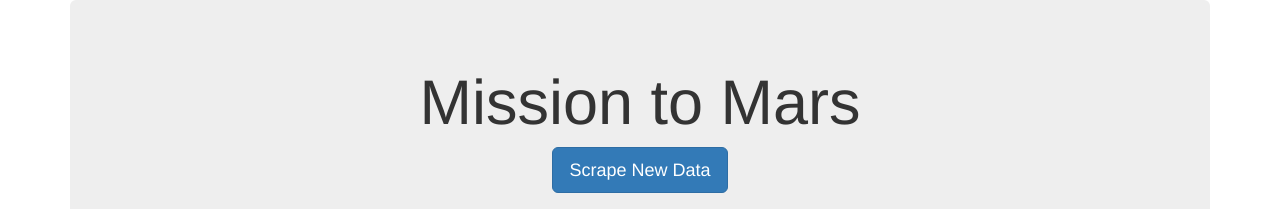
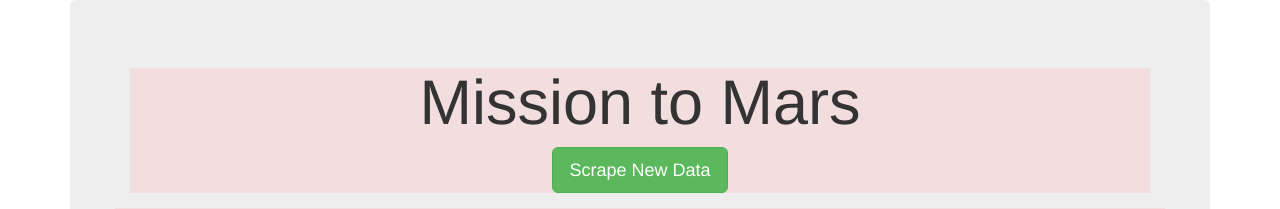
Before and after one commit to shamayun/Mission-to-Mars, a Flask app: page / in a window 1280 px wide. Shown: the top 209 px of the page. Run offline with Flask 2, Linux system fonts and the light colour scheme; data that the repository does not hold is empty; some libraries are stand-ins or nearby versions.

Commit message:
Finalizing codes, update images

```diff
--- a/templates/index.html
+++ b/templates/index.html
@@ -14,14 +14,15 @@
     <div class="container">
       <!-- Add Jumbotron to Header -->
       <div class="jumbotron text-center">
+        <div class="bg-danger">
         <h1>Mission to Mars</h1>
         <!-- Add a button to activate scraping script -->
-        <p><a class="btn btn-primary btn-lg" href="/scrape" role="button">Scrape New Data</a></p>
+        <p><a class="btn btn-success btn-lg" href="/scrape" role="button">Scrape New Data</a></p>
       </div>
 
       <!-- Add section for Mars News -->
       <div class="row" id="mars-news">
-        <div class="col-md-12">
+        <div class="bg-danger">
           <div class="media">
             <div class="media-body">
               <h2>Latest Mars News</h2>
@@ -48,7 +49,7 @@
         <div class="col-md-4">
           <!-- Mars Facts -->
           <div class="row" id="mars-facts">
-            <h4>Mars Facts</h4>
+            <h2>Mars Facts</h2>
             {{ mars.facts | safe }}
           </div>
         </div>
@@ -57,7 +58,7 @@
       <!-- Section for Mars Hemispheres -->
       <div class="row" id="mars-hemispheres">
         <div class="page-header">
-          <h2 class="text-center">Mars Hemispheres</h2>
+          <h2 class="bg-danger">Mars Hemispheres</h2>
         </div>
 
         {% for hemisphere in mars.hemisphere %}
```
Also changed, not shown: Resources/mission_to_mars_scrapping.png (added), 1 other file.
